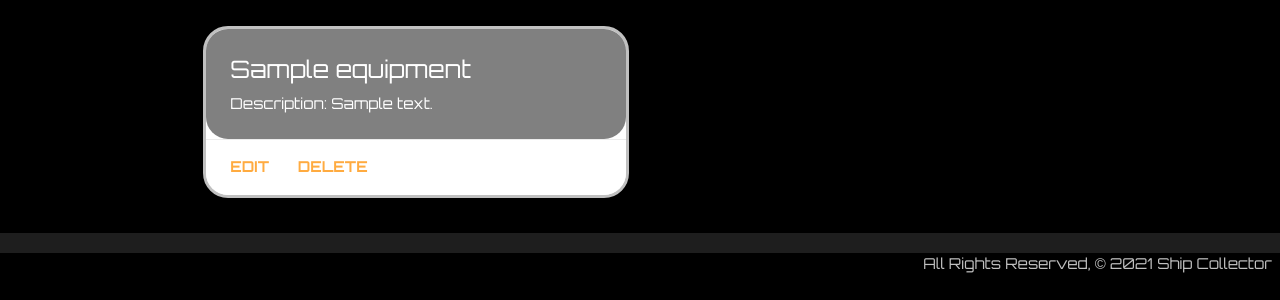
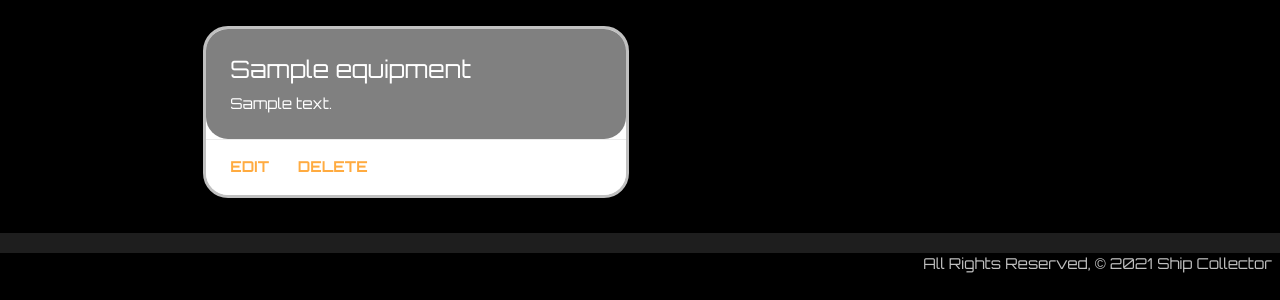
Before and after one commit to TheIanCannon/ShipCollector, a Django app: page /equipment/1/ in a window 1280 px wide. Shown: the part 182-482 px from the top of the page. Run offline with Django 3.2, Linux system fonts and the light colour scheme; a user stored in the database is signed in; tables that the repository leaves empty hold one stand-in row (values such as "Sample post").

Commit message:
Adjust CSS HTML

```diff
--- a/main_app/templates/main_app/equipment_detail.html
+++ b/main_app/templates/main_app/equipment_detail.html
@@ -7,7 +7,7 @@
         <div class="card">
             <div class="card-content">
                 <span class="card-title">{{ equipment.name }}</span>
-                <p>Description: {{ equipment.description }}</p>
+                <p>{{ equipment.description }}</p>
             </div>
             <div class="card-action">
                 <a href="{% url 'equipment_update' equipment.id %}">Edit</a>
```
